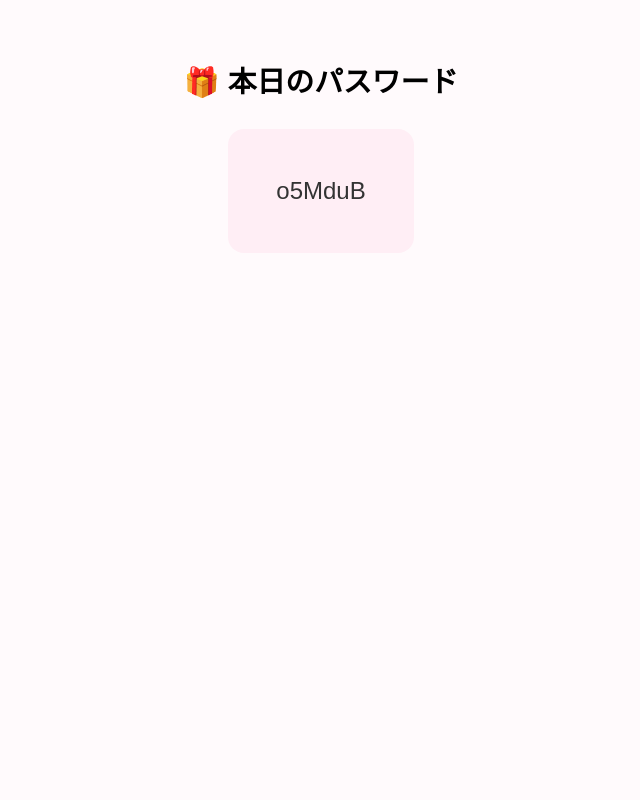
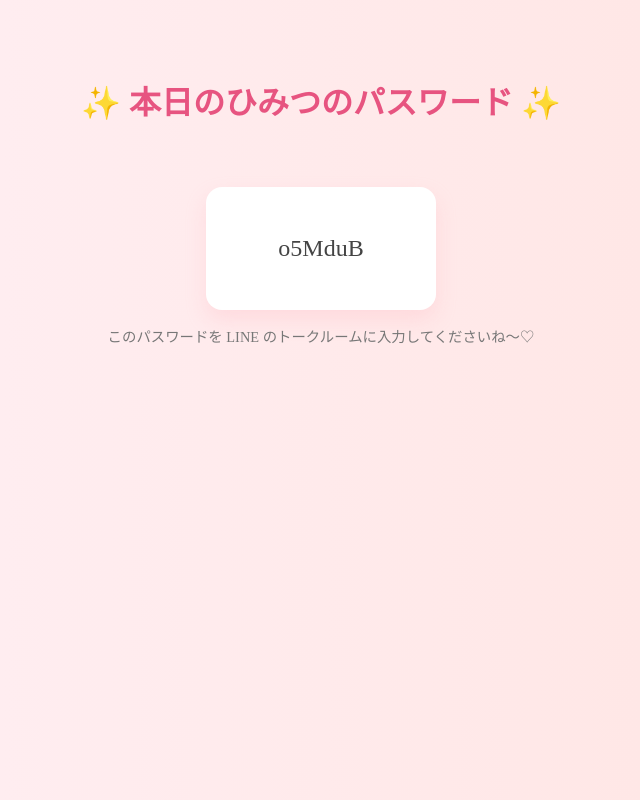
Before and after one commit to onayami-sodan/daily-password-page, a plain HTML site: page index.html in a window 1280 px wide. Shown: the whole page, without its empty margins (319-959 px from the left). Drawn offline with Linux system fonts and the light colour scheme; a web font is replaced by a local one.

Commit message:
Update index.html

```diff
--- a/index.html
+++ b/index.html
@@ -4,30 +4,41 @@
   <meta charset="UTF-8" />
   <meta name="viewport" content="width=device-width, initial-scale=1.0"/>
   <title>本日のパスワード</title>
+  <link href="https://fonts.googleapis.com/css2?family=Kiwi+Maru&display=swap" rel="stylesheet">
   <style>
     body {
-      font-family: "Hiragino Kaku Gothic ProN", sans-serif;
+      font-family: 'Kiwi Maru', serif;
       text-align: center;
-      padding: 2em;
-      background-color: #fffafc;
+      background: linear-gradient(to right, #fff0f5, #ffe4e1);
+      padding: 3em;
+      color: #444;
     }
-    .box {
-      background: #ffeef5;
+    .card {
+      background: #fff;
       border-radius: 16px;
-      padding: 2em;
+      box-shadow: 0 10px 20px rgba(255, 182, 193, 0.3);
       display: inline-block;
+      padding: 2em 3em;
       font-size: 1.5em;
-      color: #333;
+      margin-top: 2em;
     }
     h1 {
-      font-size: 1.8em;
-      margin-bottom: 1em;
+      font-size: 2em;
+      color: #e75480;
+      margin-bottom: 0.5em;
+    }
+    .note {
+      font-size: 0.9em;
+      color: #777;
+      margin-top: 1em;
     }
   </style>
 </head>
 <body>
-  <h1>🎁 本日のパスワード</h1>
-  <div class="box" id="passwordBox">生成中です…</div>
+  <h1>✨ 本日のひみつのパスワード ✨</h1>
+  <div class="card" id="passwordBox">生成中です...</div>
+  <div class="note">このパスワードを LINE のトークルームに入力してくださいね～♡
+  </div>
 
   <script>
     const seed = new Date().toISOString().slice(0, 10);
```
